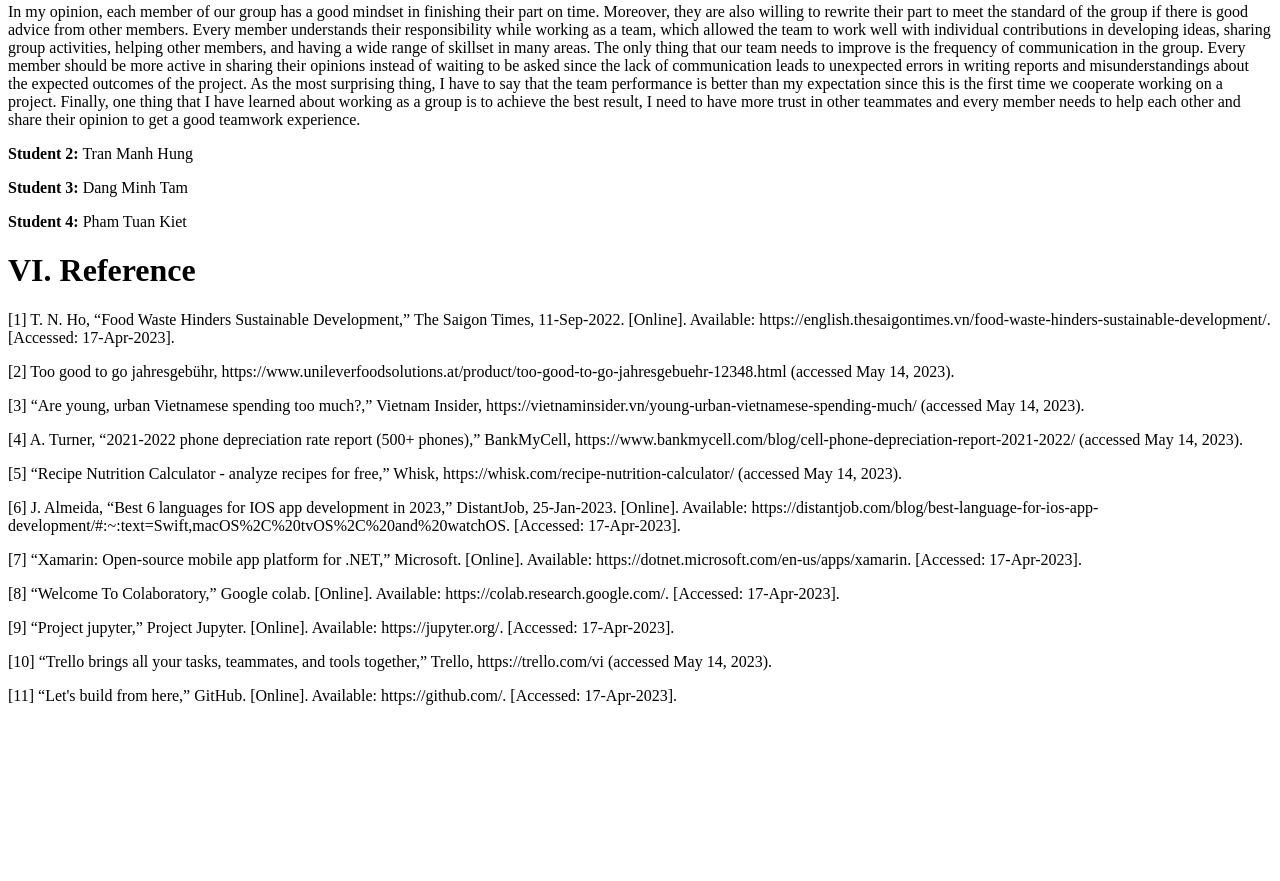
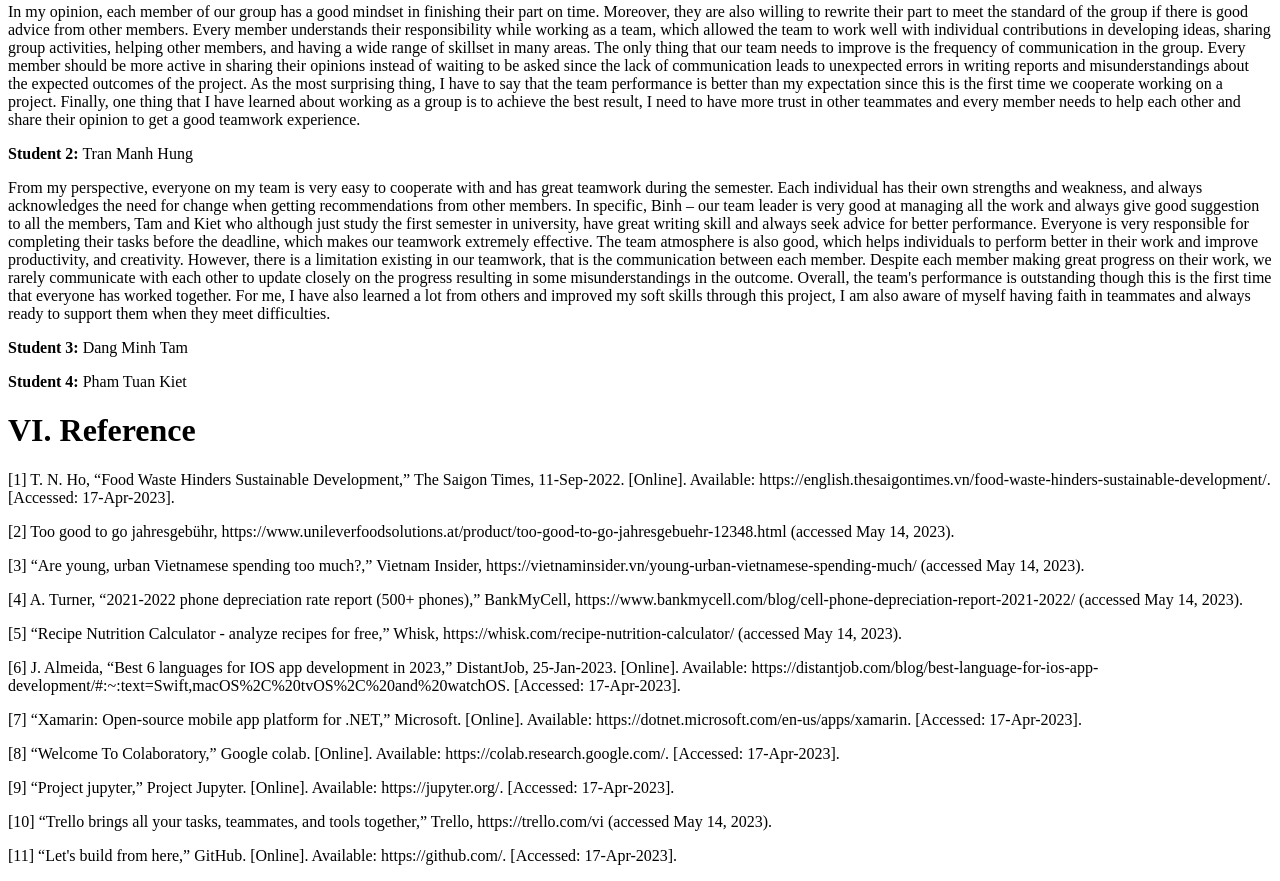
Before and after one commit to QuocBinh247/Final_Assignment, a plain HTML site: page index.html in a window 1280 px wide. Shown: the part 6906-7787 px from the top of the page. Before the commit the page ends 7627 px from the top, so only its background shows below. Drawn offline with Linux system fonts and the light colour scheme.

Commit message:
Update index.html

```diff
--- a/index.html
+++ b/index.html
@@ -368,6 +368,14 @@
         expectation since this is the first time we cooperate working on a project. Finally, one thing that I have learned about working as a group is to achieve
         the best result, I need to have more trust in other teammates and every member needs to help each other and share their opinion to get a good teamwork experience.</p>
     <p><strong>Student 2:</strong> Tran Manh Hung</p>
+    <p> From my perspective, everyone on my team is very easy to cooperate with and has great teamwork during the semester. Each individual has their own strengths and weakness,
+        and always acknowledges the need for change when getting recommendations from other members. In specific, Binh – our team leader is very good at managing all the work and
+        always give good suggestion to all the members, Tam and Kiet who although just study the first semester in university, have great writing skill and always seek advice for better performance.
+        Everyone is very responsible for completing their tasks before the deadline, which makes our teamwork extremely effective. The team atmosphere is also good, which helps
+        individuals to perform better in their work and improve productivity, and creativity. However, there is a limitation existing in our teamwork, that is the communication between each member.
+        Despite each member making great progress on their work, we rarely communicate with each other to update closely on the progress resulting in some misunderstandings in the outcome.
+        Overall, the team's performance is outstanding though this is the first time that everyone has worked together. For me, I have also learned a lot from others and improved my soft skills through this project,
+        I am also aware of myself having faith in teammates and always ready to support them when they meet difficulties. </p>
     <p><strong>Student 3:</strong> Dang Minh Tam</p>
     <p><strong>Student 4:</strong> Pham Tuan Kiet</p>
 
```
